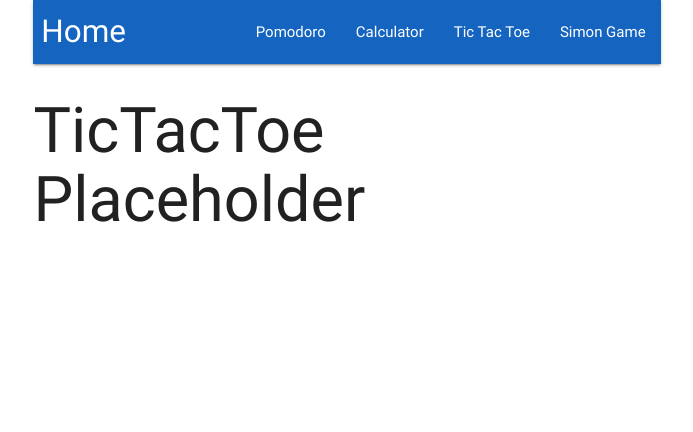
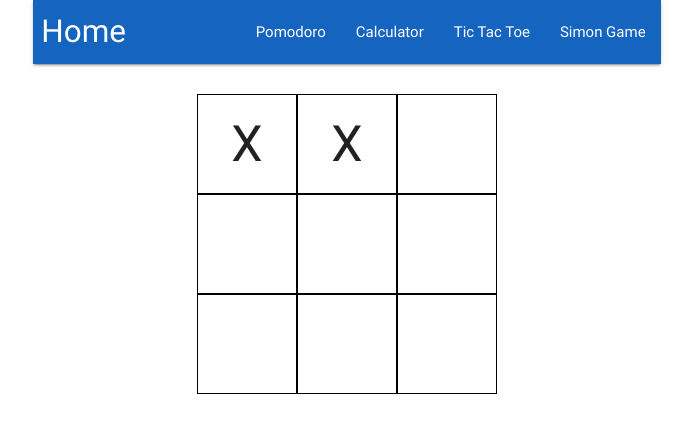
Before and after one commit to ajdeleon/freecodecamp-advanced-front-end-projects, a React (Create React App) app: page /tictactoe in a window 1280 px wide. Shown: the top 432 px of the page, without its empty margins (293-986 px from the left). Built offline with nearby package versions, Linux system fonts and the light colour scheme.

Commit message:
add basic functionality for tictactoe game

```diff
--- a/src/components/calculator/Calculator.css
+++ b/src/components/calculator/Calculator.css
@@ -22,6 +22,9 @@
   border: 1px solid #777777;
   text-align: center;
   user-select: none;
+  display: flex;
+  align-items: center;
+  justify-content: center;
 }
 
 .Calculator-wrapper > div > div:active {
--- /dev/null
+++ b/src/components/tictactoe/TicTacToe.css
@@ -0,0 +1,16 @@
+.TTT-wrapper {
+  margin: auto;
+  margin-top: 2em;
+  width: 300px;
+  display: grid;
+  grid-template-columns: repeat(3, 1fr);
+  grid-template-rows: repeat(3, 100px);
+}
+
+.TTT-box {
+  border: 1px solid #000000;
+  font-size: 50px;
+  display: flex;
+  align-items: center;
+  justify-content: center;
+}
--- a/src/components/tictactoe/TicTacToe.js
+++ b/src/components/tictactoe/TicTacToe.js
@@ -1,7 +1,53 @@
-import React from 'react'
+import React, { Component } from 'react'
+import './TicTacToe.css'
 
-const TicTacToe = () => {
-  return <h1>TicTacToe Placeholder</h1>
+class TicTacToe extends Component {
+  // true = x; false = 0;
+  state = {
+    playerTurn: true,
+    boxArray: ["X", "X", "", "", "", "", "", "", ""]
+  }
+
+  playerMove(boxNum) {
+    let playerToken = this.state.playerTurn ? "X" : "O"
+      let tempArray = this.state.boxArray
+      let updatedArray = tempArray.map((box, i) => {
+        return boxNum === i ? playerToken : box
+      })
+      this.setState({
+        playerTurn: !this.state.playerTurn,
+        boxArray: updatedArray
+      })
+      console.log(updatedArray)
+    // set the state based on updated Array
+  }
+
+  renderBoxes() {
+    return this.state.boxArray.map((x, i) => {
+      return <div onClick={() => this.playerMove({i})}className="TTT-box">{x}</div>
+    })
+  }
+
+  render() {
+    return (
+      <React.Fragment>
+      {/* <div className="TTT-wrapper">
+        <div onClick={() => this.playerMove(0)}className="TTT-box">{this.state.boxArray[0]}</div>
+        <div onClick={() => this.playerMove(1)}className="TTT-box">{this.state.boxArray[1]}</div>
+        <div onClick={() => this.playerMove(2)}className="TTT-box">{this.state.boxArray[2]}</div>
+        <div onClick={() => this.playerMove(3)}className="TTT-box">{this.state.boxArray[3]}</div>
+        <div onClick={() => this.playerMove(4)}className="TTT-box">{this.state.boxArray[4]}</div>
+        <div onClick={() => this.playerMove(5)}className="TTT-box">{this.state.boxArray[5]}</div>
+        <div onClick={() => this.playerMove(6)}className="TTT-box">{this.state.boxArray[6]}</div>
+        <div onClick={() => this.playerMove(7)}className="TTT-box">{this.state.boxArray[7]}</div>
+        <div onClick={() => this.playerMove(8)}className="TTT-box">{this.state.boxArray[8]}</div>
+      </div> */}
+      <div className="TTT-wrapper">
+        {this.renderBoxes()}
+      </div>
+      </React.Fragment>
+    )
+  }
 }
 
 export default TicTacToe
```
